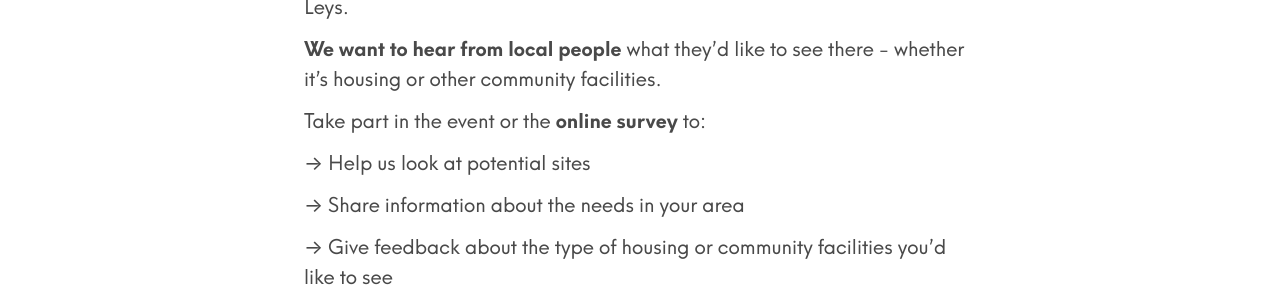
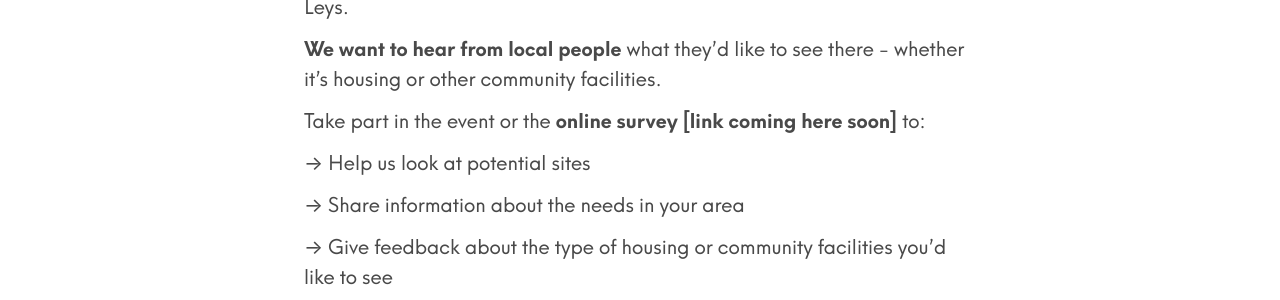
Before and after one commit to johnpuddephatt/oclt, a Jekyll site: the page built from _posts/2021-10-05-have-your-say-turning-empty-garages-into-affordable-homes.md, in a window 1280 px wide. Shown: the part 987-1287 px from the top of the page. Built offline with Jekyll 4.4.1, drawn with Linux system fonts in a browser that asks for light colours.

Commit message:
Update from Forestry.io Oxfordshire CLT updated _posts/2021-10-05-have-your-say-turning-empty-garages-into-affordable-homes.md

```diff
--- a/_posts/2021-10-05-have-your-say-turning-empty-garages-into-affordable-homes.md
+++ b/_posts/2021-10-05-have-your-say-turning-empty-garages-into-affordable-homes.md
@@ -21,7 +21,7 @@ Some of the sites being suggested are in your neighbourhood in Blackbird Leys.
 
 **We want to hear from local people** what they’d like to see there - whether it’s housing or other community facilities.
 
-Take part in the event or the **online survey** to:
+Take part in the event or the **online survey \[link coming here soon\]** to:
 
 → Help us look at potential sites
 
```
